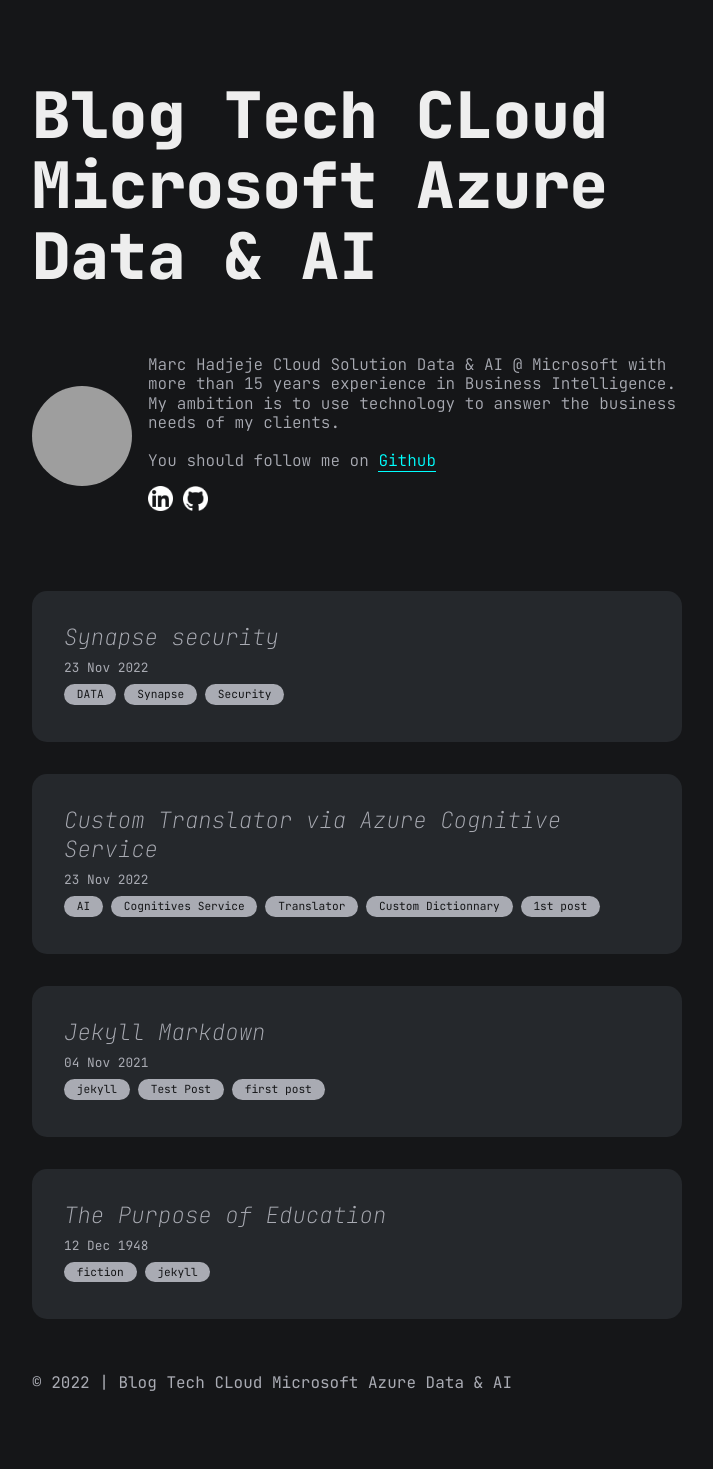
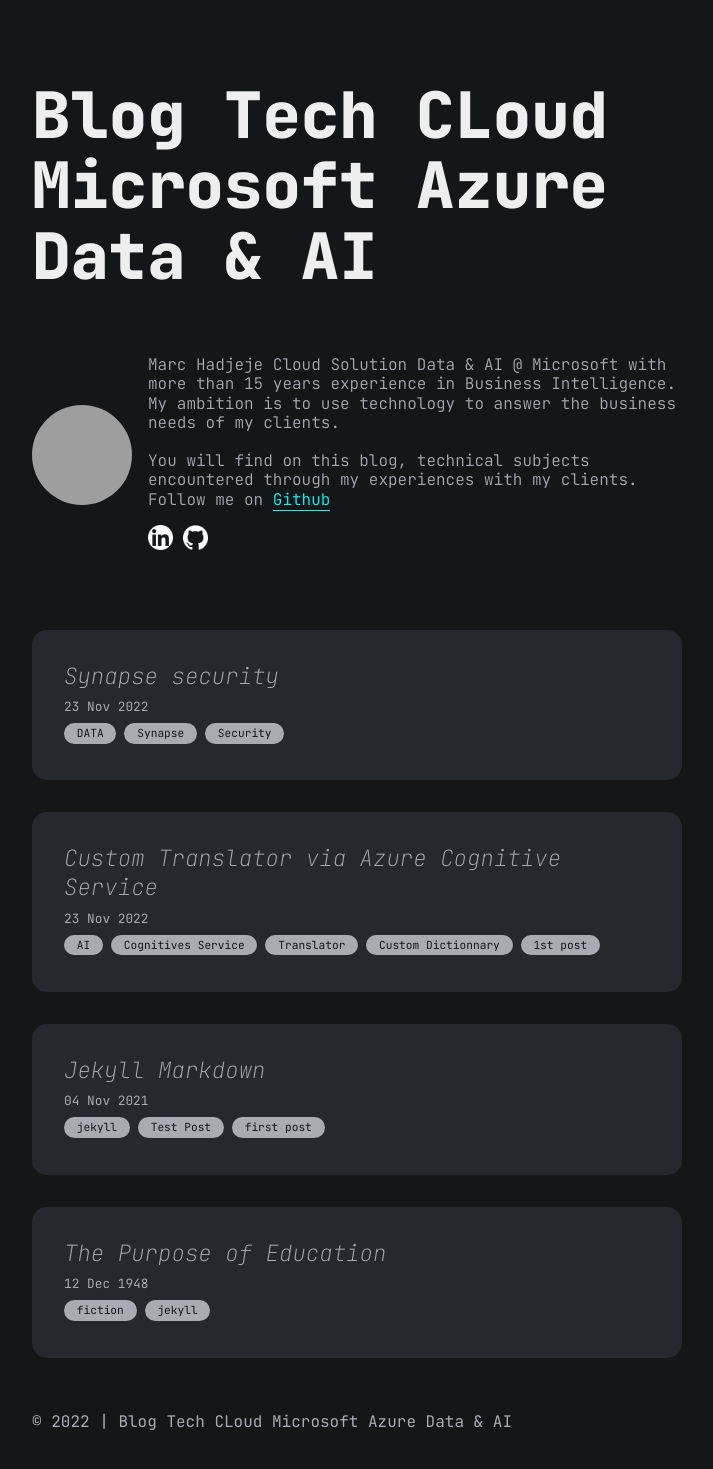
Before and after one commit to marc-hadjeje/marc-hadjeje.github.io, a Jekyll site: the page built from index.md, in a window 1280 px wide, cut to the strip 0-1486 px from the top of the page. Shown: the top 1469 px of the strip, without its empty margins (283-996 px from the left). Built offline with Jekyll 4.4.1, drawn with Linux system fonts in a browser that asks for light colours; before the commit the page ends 1447 px from its top, so only the background shows below that; grey boxes are pictures that could not be loaded.

Commit message:
Update author.yml

```diff
--- a/_data/author.yml
+++ b/_data/author.yml
@@ -7,7 +7,8 @@ description: "
   </p>
   <br/>
   <p>
-    You should follow me on <a href='https://github.com/marc-hadjeje/' target='_blank'>Github</a>
+    You will find on this blog, technical subjects encountered through my experiences with my clients.
+    Follow me on <a href='https://github.com/marc-hadjeje/' target='_blank'>Github</a>
   </P>
 "
 email: marc.hadjeje@microsoft.com
```
